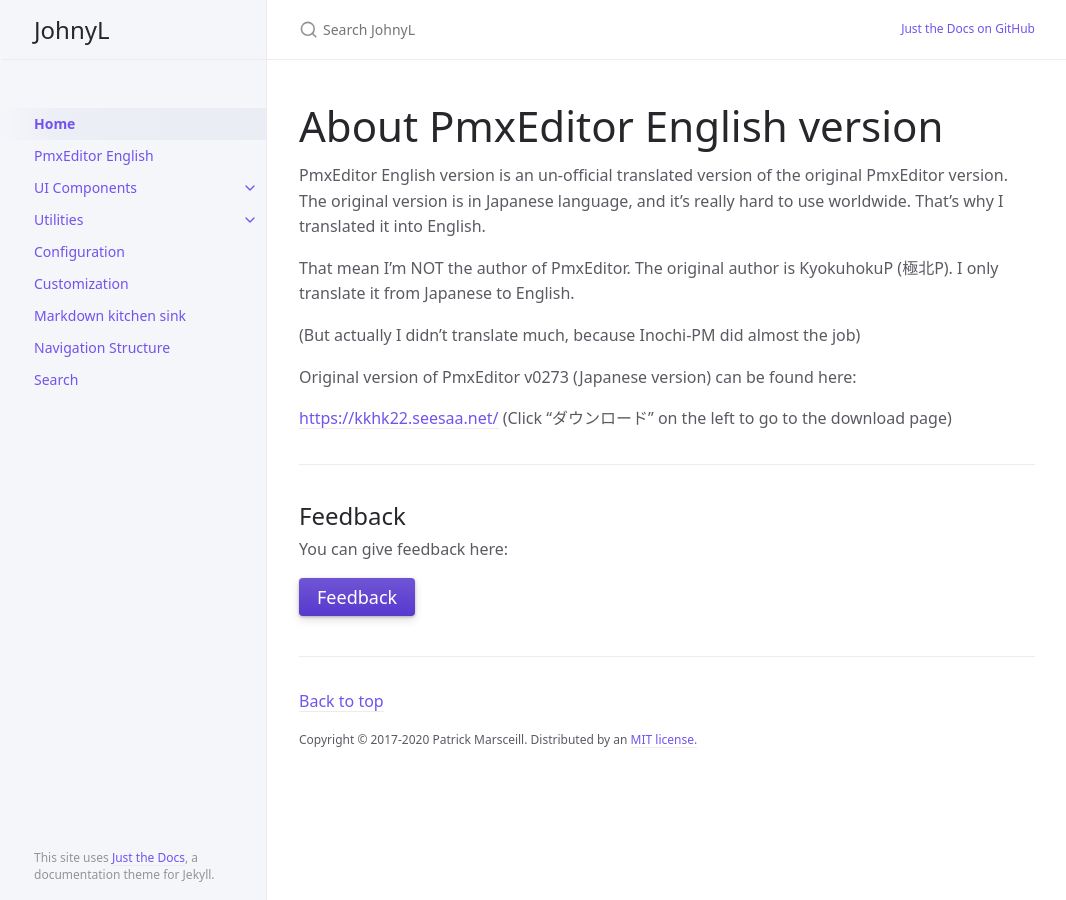
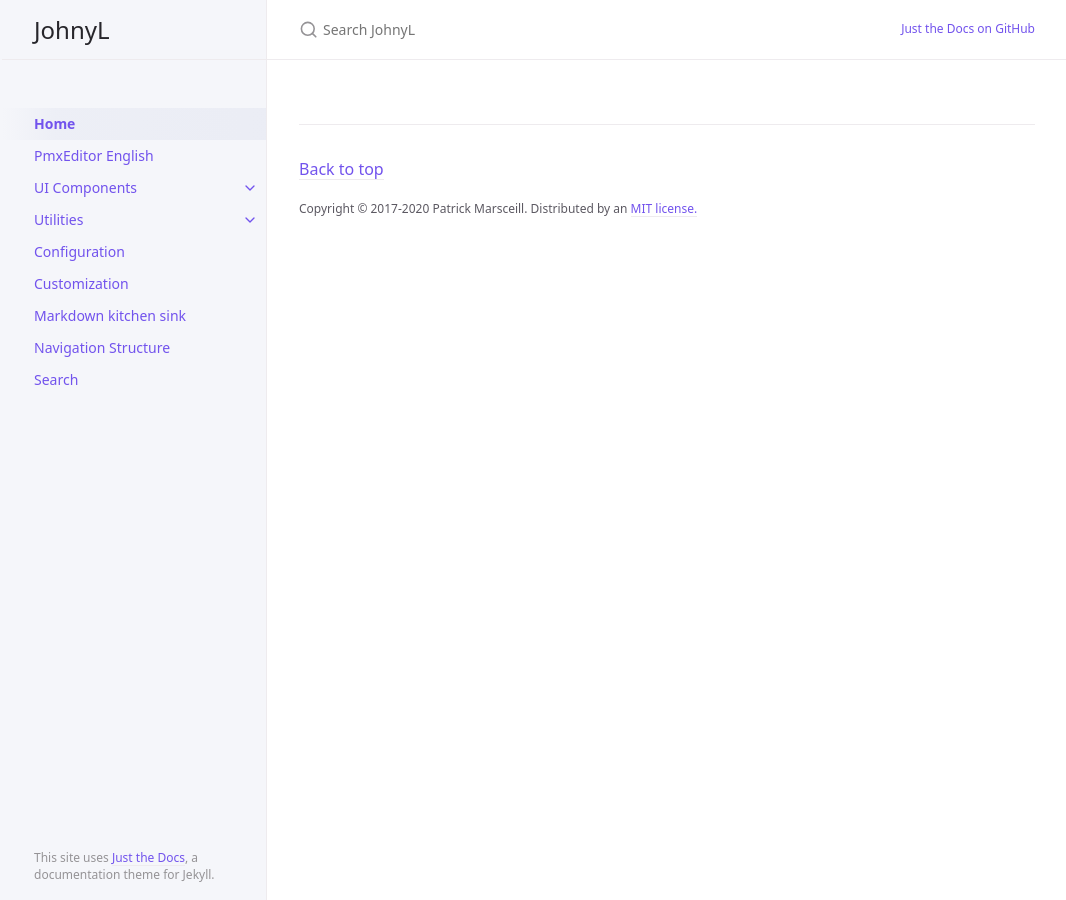
Before and after one commit to johnwithlenon/johnwithlenon.github.io, a Jekyll site: the page built from index.md, in a window 1280 px wide. Shown: the whole page, without its empty margins (105-1171 px from the left). Built offline with Jekyll 4.4.1, drawn with Linux system fonts in a browser that asks for light colours.

Commit message:
Update index.md

```diff
--- a/index.md
+++ b/index.md
@@ -2,28 +2,6 @@
 layout: default
 title: Home
 nav_order: 1
-description: "PmxEditor English version translated from Japanese version"
+description: "Johny's personal webpage"
 permalink: /
 ---
-
-# About PmxEditor English version
-{: .fs-9 }
-
-PmxEditor English version is an un-official translated version of the original PmxEditor version. The original version is in Japanese language, and it's really hard to use worldwide. That's why I translated it into English.
-
-That mean I'm NOT the author of PmxEditor. The original author is KyokuhokuP (極北P). I only translate it from Japanese to English.
-
-(But actually I didn't translate much, because Inochi-PM did almost the job)
-
-Original version of PmxEditor v0273 (Japanese version) can be found here:
-
-[https://kkhk22.seesaa.net/](https://kkhk22.seesaa.net/){: target="_blank" rel="noopener"}
-(Click "ダウンロード" on the left to go to the download page)
-
----
-
-## Feedback
-
-You can give feedback here:
-
-[Feedback](https://docs.google.com/forms/d/e/1FAIpQLScFE6HNyDqaISYVAyrQ0jwRXhYNT1cQ71syuoQg_Gy4B8_2dA/viewform){: .btn .btn-primary .fs-5 .mb-4 .mb-md-0 .mr-2 target="_blank" rel="noopener"}
```
